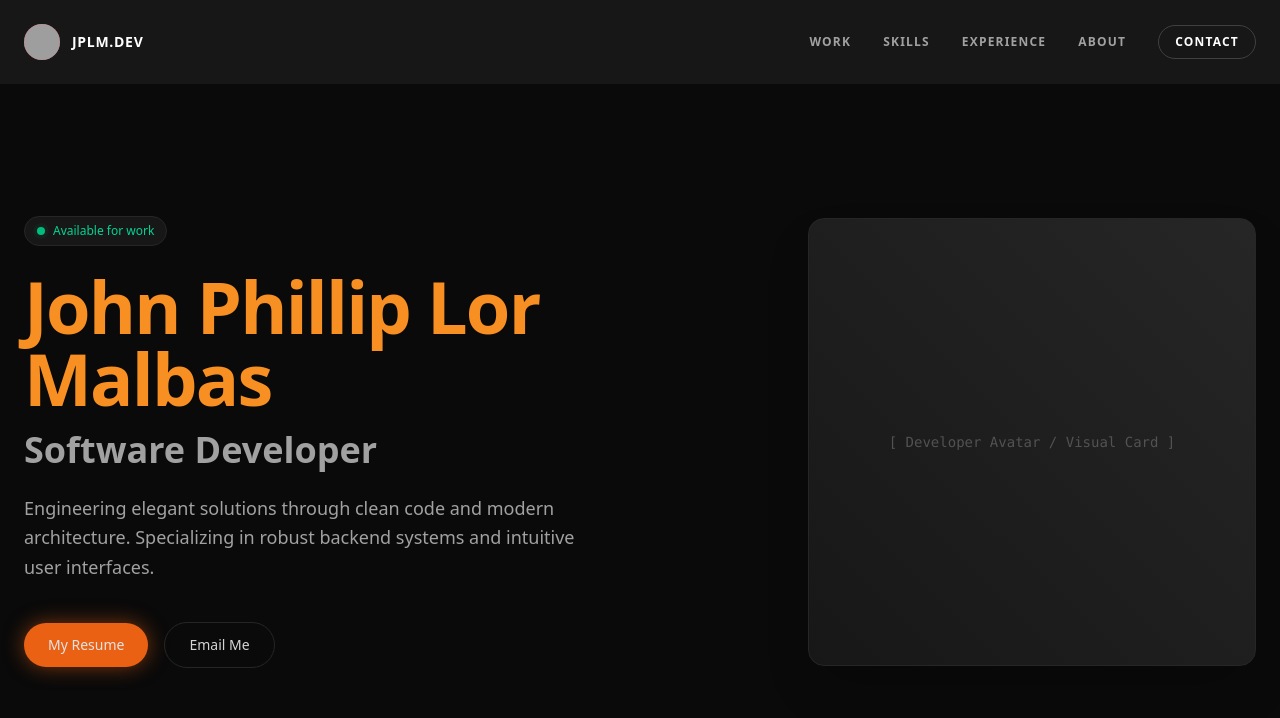
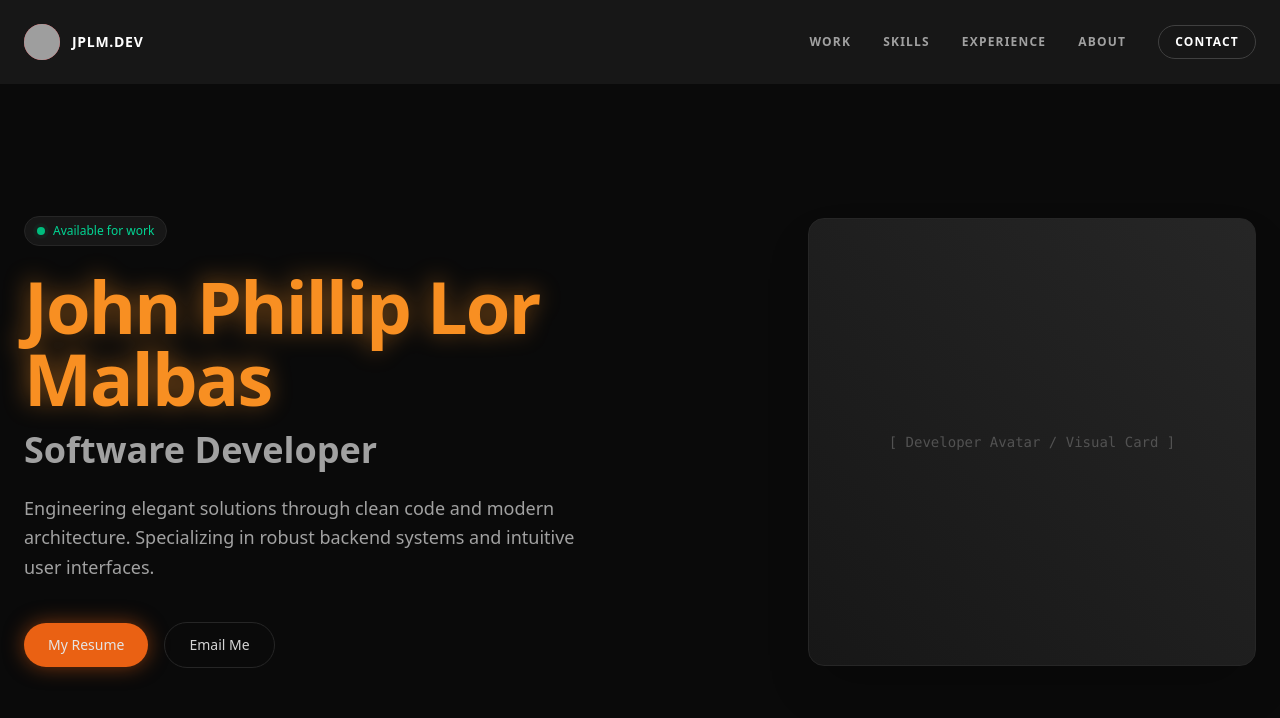
Before and after one commit to Zaido219/personal-portfolio, a React (Vite) app: page / in a window 1280 px wide. Shown: the top 718 px of the page. Built offline with nearby package versions, Linux system fonts and the light colour scheme; grey boxes are pictures that could not be loaded.

Commit message:
style:WIP style updates for the header

```diff
--- a/src/components/HeroSection/ProfileHeader.jsx
+++ b/src/components/HeroSection/ProfileHeader.jsx
@@ -1,4 +1,5 @@
 import React, { useState } from 'react';
+import {ReflectedGlow} from "./../Shared/Glow";
 
 export const NAV_ITEMS = [
   { label: 'Work', href: '#work' },
@@ -142,17 +143,20 @@ export const HeroSection = () => {
         <div className="flex-1 max-w-2xl">
           <StatusBadge text="Available for work" />
 
-          <h1 className="text-4xl sm:text-6xl lg:text-7xl font-extrabold tracking-tight text-[#F88F22] mb-4 leading-none">
-            John Phillip Lor Malbas
-          </h1>
+          <ReflectedGlow>
+            <h1 className="text-4xl sm:text-6xl lg:text-7xl font-extrabold tracking-tight text-[#F88F22] mb-4 leading-none">
+              John Phillip Lor Malbas
+            </h1>
+          </ReflectedGlow>
 
           <h2 className="text-2xl sm:text-4xl font-semibold text-neutral-400 mb-6">
             Software Developer
           </h2>
 
           <p className="text-neutral-400 text-base sm:text-lg leading-relaxed max-w-xl mb-8">
-            Engineering elegant solutions through clean code and modern architecture.
-            Specializing in robust backend systems and intuitive user interfaces.
+            Engineering elegant solutions through clean code and modern
+            architecture. Specializing in robust backend systems and intuitive
+            user interfaces.
           </p>
 
           <HeroCTA />
```
